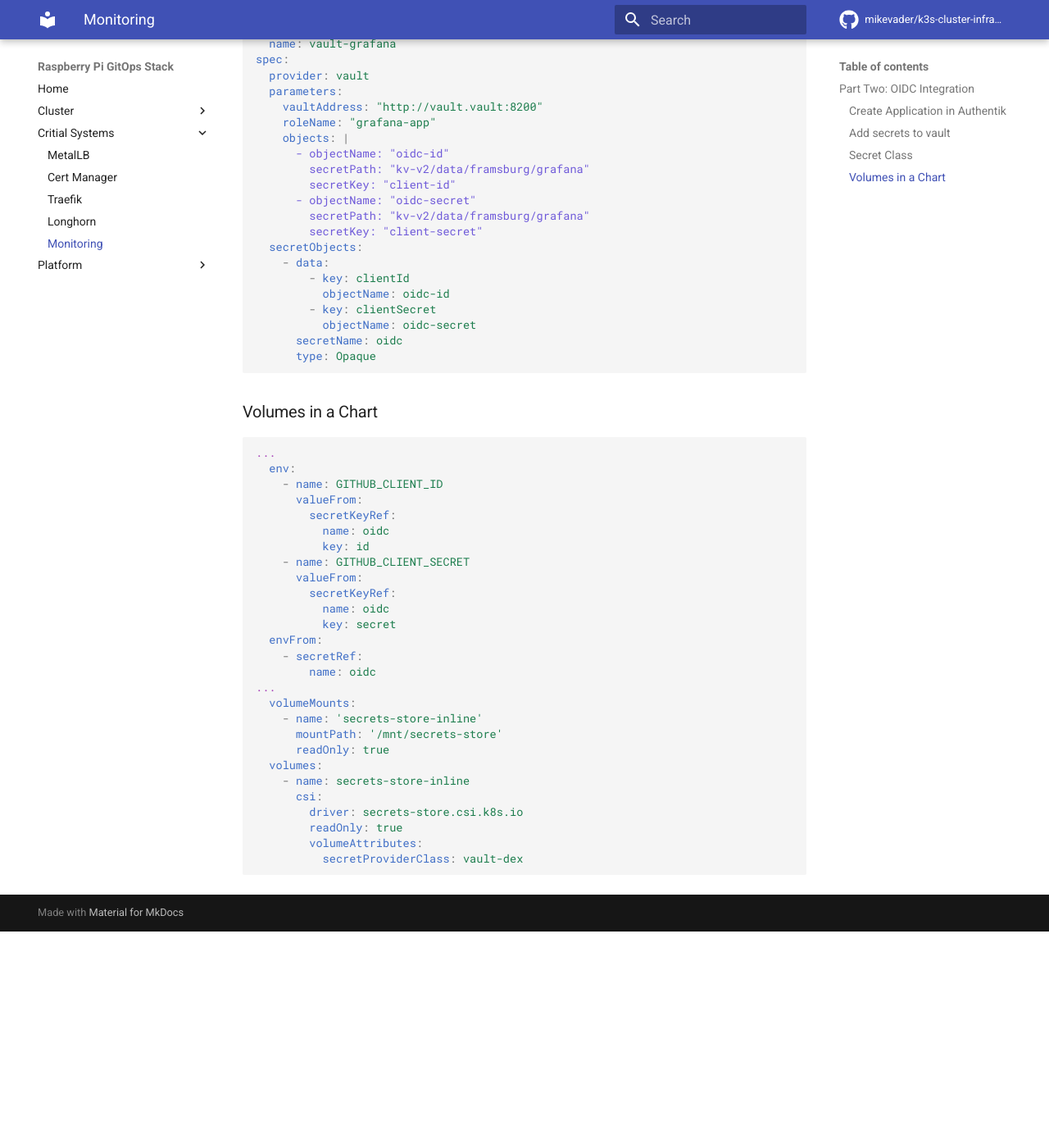
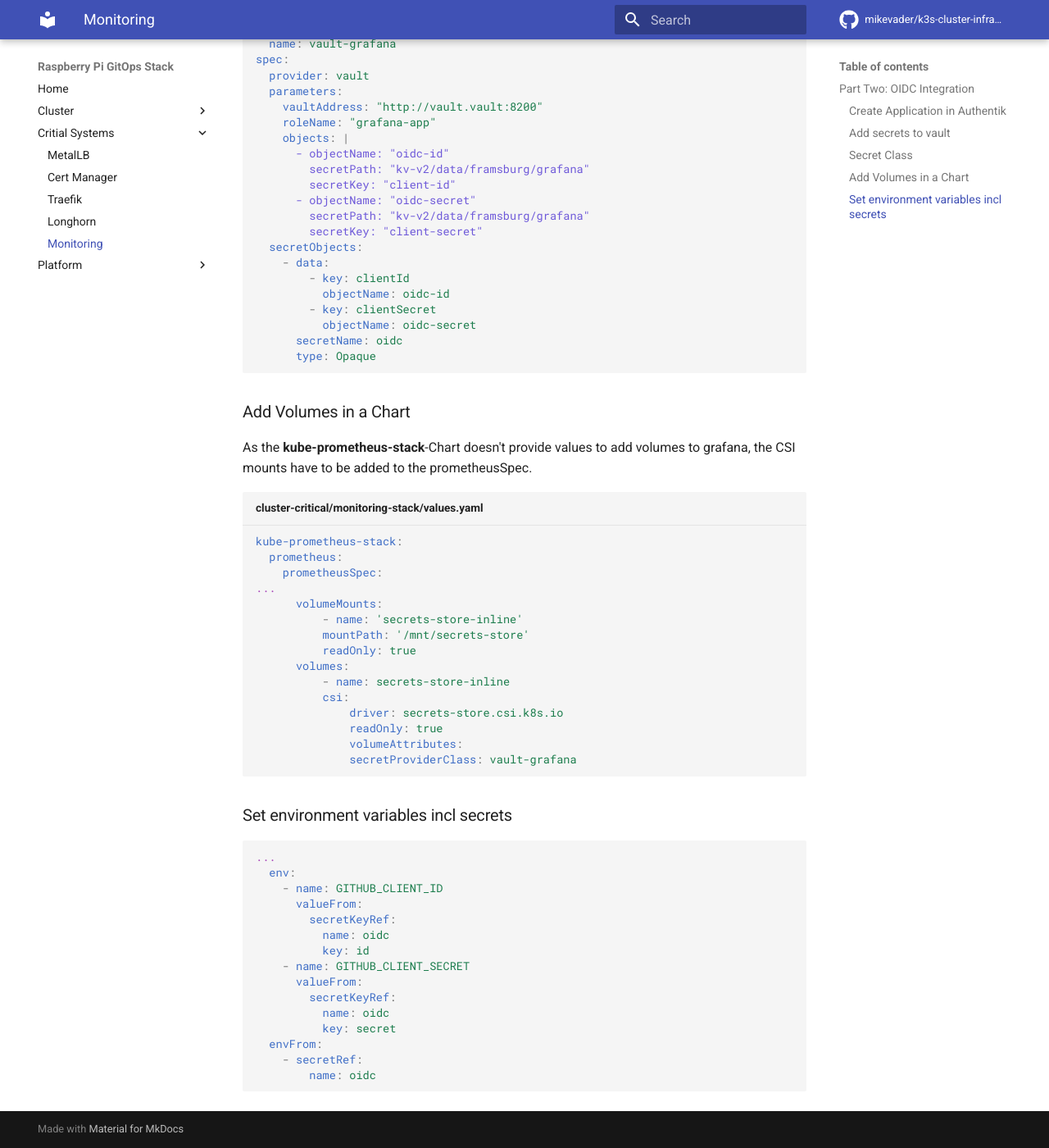
Before and after one commit to mikevader/k3s-cluster-infra-apps, an MkDocs documentation site: the page built from docs/monitoring.md, in a window 1280 px wide and 1400 px high, scrolled down 1564 px. Shown: the whole window at 82% size. Built offline with MkDocs 1.6.1 and Material for MkDocs 9.7.7, drawn with Linux system fonts in a browser that asks for light colours; before the commit the page ends 2700 px from its top, so only the background shows below that; some of the changed text lies outside the part shown.

Commit message:
Add volumes for csi

````diff
--- a/docs/monitoring.md
+++ b/docs/monitoring.md
@@ -65,7 +65,7 @@ $ vault write auth/kubernetes/role/grafana-app \
 
 Create a SecretProviderClass in the templates
 
-```yaml title="templates/spc.yaml"
+```yaml title="cluster-critical/monitoring-stack/templates/spc.yaml"
 ---
 apiVersion: secrets-store.csi.x-k8s.io/v1
 kind: SecretProviderClass
@@ -93,7 +93,30 @@ spec:
       type: Opaque
 ```
 
-### Volumes in a Chart
+### Add Volumes in a Chart
+
+As the **kube-prometheus-stack**-Chart doesn't provide values to add volumes to grafana, the CSI mounts have
+to be added to the prometheusSpec.
+
+```yaml title="cluster-critical/monitoring-stack/values.yaml"
+kube-prometheus-stack:
+  prometheus:
+    prometheusSpec:
+...
+      volumeMounts:
+          - name: 'secrets-store-inline'
+          mountPath: '/mnt/secrets-store'
+          readOnly: true
+      volumes:
+          - name: secrets-store-inline
+          csi:
+              driver: secrets-store.csi.k8s.io
+              readOnly: true
+              volumeAttributes:
+              secretProviderClass: vault-grafana
+```
+
+### Set environment variables incl secrets
 
 ```yaml
 ...
@@ -111,17 +134,4 @@ spec:
   envFrom:
     - secretRef:
         name: oidc
-...
-  volumeMounts:
-    - name: 'secrets-store-inline'
-      mountPath: '/mnt/secrets-store'
-      readOnly: true
-  volumes:
-    - name: secrets-store-inline
-      csi:
-        driver: secrets-store.csi.k8s.io
-        readOnly: true
-        volumeAttributes:
-          secretProviderClass: vault-dex
-
 ```
````
Also changed, not shown: 1 other file.
